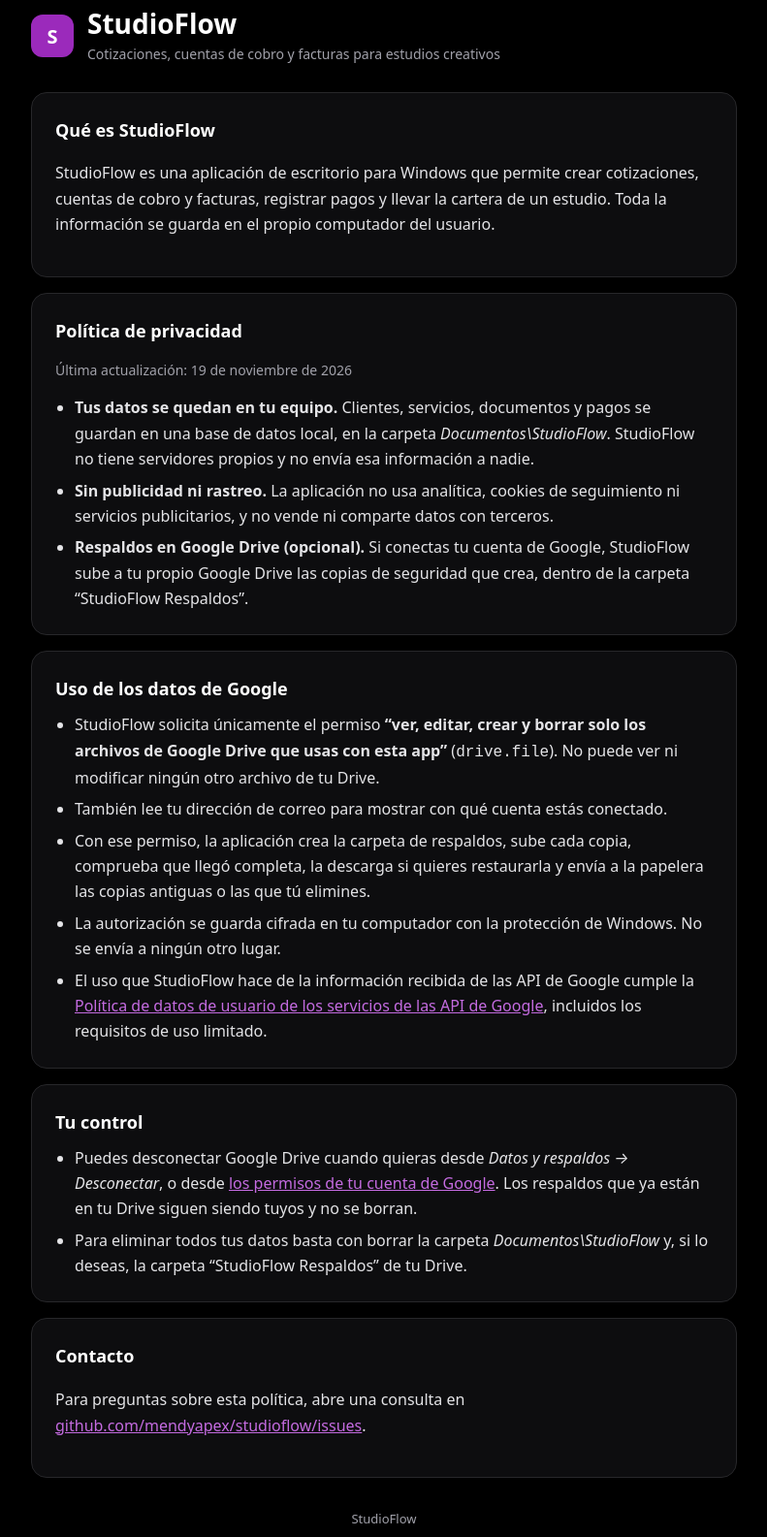
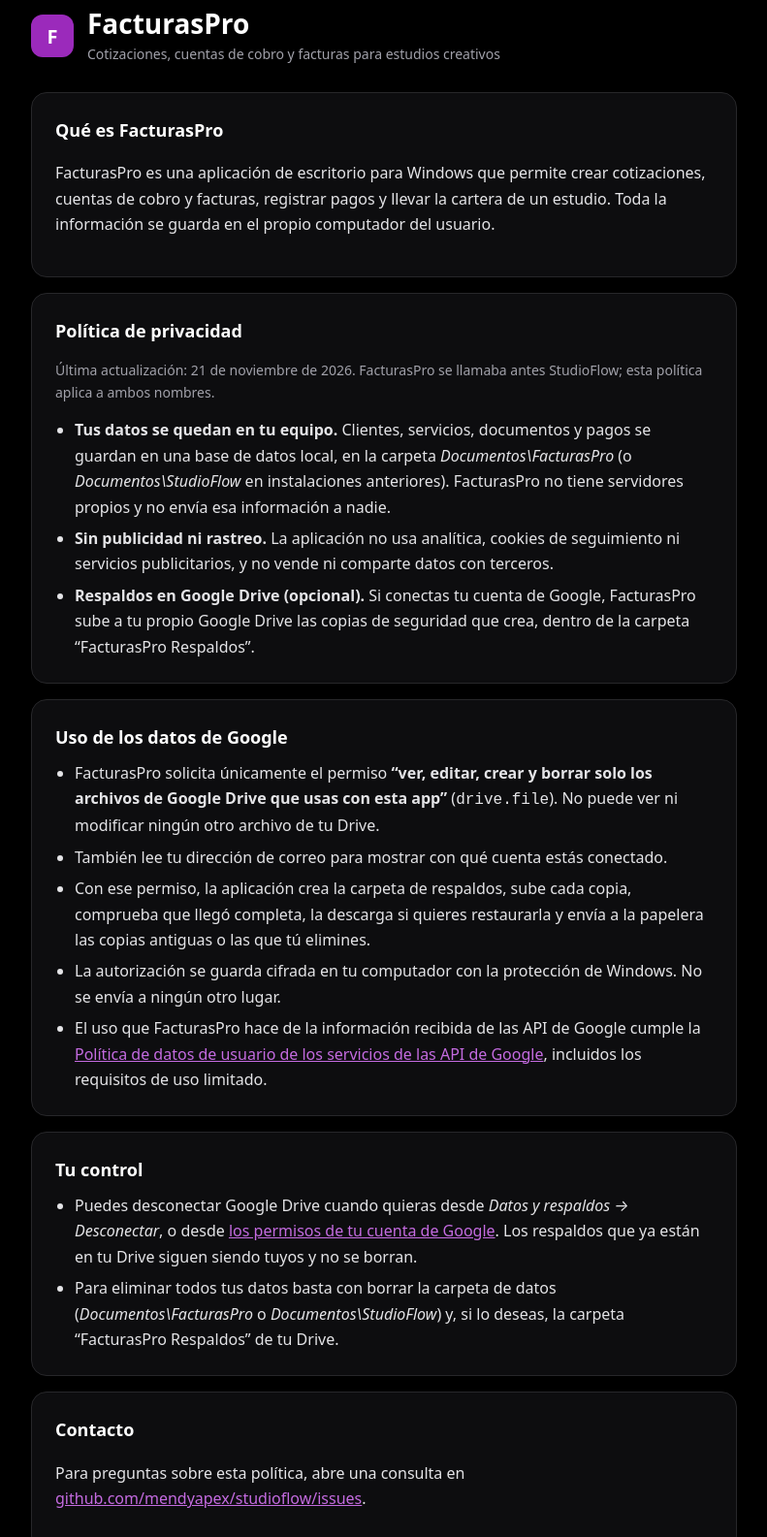
Before and after one commit to mendyapex/studioflow, a plain HTML site: page index.html in a window 1280 px wide. Shown: the part 40-1625 px from the top of the page at 97% size, without its empty margins (244-1035 px from the left). Drawn offline with Linux system fonts and the light colour scheme.

Commit message:
Cambiar el nombre de StudioFlow a FacturasPro

```diff
--- a/index.html
+++ b/index.html
@@ -3,8 +3,8 @@
 <head>
 <meta charset="utf-8">
 <meta name="viewport" content="width=device-width, initial-scale=1">
-<title>StudioFlow · Privacidad</title>
-<meta name="description" content="StudioFlow: aplicación de escritorio para cotizaciones, cuentas de cobro y facturas. Política de privacidad y uso de Google Drive.">
+<title>FacturasPro · Privacidad</title>
+<meta name="description" content="FacturasPro: aplicación de escritorio para cotizaciones, cuentas de cobro y facturas. Política de privacidad y uso de Google Drive.">
 <style>
   :root { --fondo:#000; --tarjeta:#0d0d0f; --linea:#27272a; --texto:#e4e4e7; --suave:#a1a1aa; --marca:#9B2ABB; --marca-clara:#c46be0; }
   * { box-sizing: border-box; }
@@ -27,36 +27,36 @@
 <body>
 <main>
   <header>
-    <div class="logo" aria-hidden="true">S</div>
+    <div class="logo" aria-hidden="true">F</div>
     <div>
-      <h1>StudioFlow</h1>
+      <h1>FacturasPro</h1>
       <p>Cotizaciones, cuentas de cobro y facturas para estudios creativos</p>
     </div>
   </header>
 
   <section id="que-es">
-    <h2>Qué es StudioFlow</h2>
-    <p>StudioFlow es una aplicación de escritorio para Windows que permite crear cotizaciones, cuentas de cobro y facturas, registrar pagos y llevar la cartera de un estudio. Toda la información se guarda en el propio computador del usuario.</p>
+    <h2>Qué es FacturasPro</h2>
+    <p>FacturasPro es una aplicación de escritorio para Windows que permite crear cotizaciones, cuentas de cobro y facturas, registrar pagos y llevar la cartera de un estudio. Toda la información se guarda en el propio computador del usuario.</p>
   </section>
 
   <section id="privacidad">
     <h2>Política de privacidad</h2>
-    <p class="nota">Última actualización: 19 de noviembre de 2026</p>
+    <p class="nota">Última actualización: 21 de noviembre de 2026. FacturasPro se llamaba antes StudioFlow; esta política aplica a ambos nombres.</p>
     <ul>
-      <li><strong>Tus datos se quedan en tu equipo.</strong> Clientes, servicios, documentos y pagos se guardan en una base de datos local, en la carpeta <em>Documentos\StudioFlow</em>. StudioFlow no tiene servidores propios y no envía esa información a nadie.</li>
+      <li><strong>Tus datos se quedan en tu equipo.</strong> Clientes, servicios, documentos y pagos se guardan en una base de datos local, en la carpeta <em>Documentos\FacturasPro</em> (o <em>Documentos\StudioFlow</em> en instalaciones anteriores). FacturasPro no tiene servidores propios y no envía esa información a nadie.</li>
       <li><strong>Sin publicidad ni rastreo.</strong> La aplicación no usa analítica, cookies de seguimiento ni servicios publicitarios, y no vende ni comparte datos con terceros.</li>
-      <li><strong>Respaldos en Google Drive (opcional).</strong> Si conectas tu cuenta de Google, StudioFlow sube a tu propio Google Drive las copias de seguridad que crea, dentro de la carpeta “StudioFlow Respaldos”.</li>
+      <li><strong>Respaldos en Google Drive (opcional).</strong> Si conectas tu cuenta de Google, FacturasPro sube a tu propio Google Drive las copias de seguridad que crea, dentro de la carpeta “FacturasPro Respaldos”.</li>
     </ul>
   </section>
 
   <section id="google">
     <h2>Uso de los datos de Google</h2>
     <ul>
-      <li>StudioFlow solicita únicamente el permiso <strong>“ver, editar, crear y borrar solo los archivos de Google Drive que usas con esta app”</strong> (<code>drive.file</code>). No puede ver ni modificar ningún otro archivo de tu Drive.</li>
+      <li>FacturasPro solicita únicamente el permiso <strong>“ver, editar, crear y borrar solo los archivos de Google Drive que usas con esta app”</strong> (<code>drive.file</code>). No puede ver ni modificar ningún otro archivo de tu Drive.</li>
       <li>También lee tu dirección de correo para mostrar con qué cuenta estás conectado.</li>
       <li>Con ese permiso, la aplicación crea la carpeta de respaldos, sube cada copia, comprueba que llegó completa, la descarga si quieres restaurarla y envía a la papelera las copias antiguas o las que tú elimines.</li>
       <li>La autorización se guarda cifrada en tu computador con la protección de Windows. No se envía a ningún otro lugar.</li>
-      <li>El uso que StudioFlow hace de la información recibida de las API de Google cumple la <a href="https://developers.google.com/terms/api-services-user-data-policy" rel="noopener">Política de datos de usuario de los servicios de las API de Google</a>, incluidos los requisitos de uso limitado.</li>
+      <li>El uso que FacturasPro hace de la información recibida de las API de Google cumple la <a href="https://developers.google.com/terms/api-services-user-data-policy" rel="noopener">Política de datos de usuario de los servicios de las API de Google</a>, incluidos los requisitos de uso limitado.</li>
     </ul>
   </section>
 
@@ -64,7 +64,7 @@
     <h2>Tu control</h2>
     <ul>
       <li>Puedes desconectar Google Drive cuando quieras desde <em>Datos y respaldos → Desconectar</em>, o desde <a href="https://myaccount.google.com/permissions" rel="noopener">los permisos de tu cuenta de Google</a>. Los respaldos que ya están en tu Drive siguen siendo tuyos y no se borran.</li>
-      <li>Para eliminar todos tus datos basta con borrar la carpeta <em>Documentos\StudioFlow</em> y, si lo deseas, la carpeta “StudioFlow Respaldos” de tu Drive.</li>
+      <li>Para eliminar todos tus datos basta con borrar la carpeta de datos (<em>Documentos\FacturasPro</em> o <em>Documentos\StudioFlow</em>) y, si lo deseas, la carpeta “FacturasPro Respaldos” de tu Drive.</li>
     </ul>
   </section>
 
@@ -73,7 +73,7 @@
     <p>Para preguntas sobre esta política, abre una consulta en <a href="https://github.com/mendyapex/studioflow/issues" rel="noopener">github.com/mendyapex/studioflow/issues</a>.</p>
   </section>
 
-  <footer>StudioFlow</footer>
+  <footer>FacturasPro</footer>
 </main>
 </body>
 </html>
```
